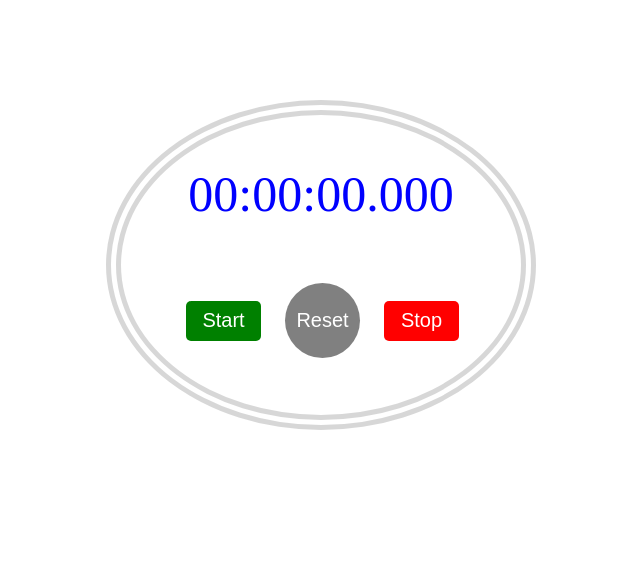
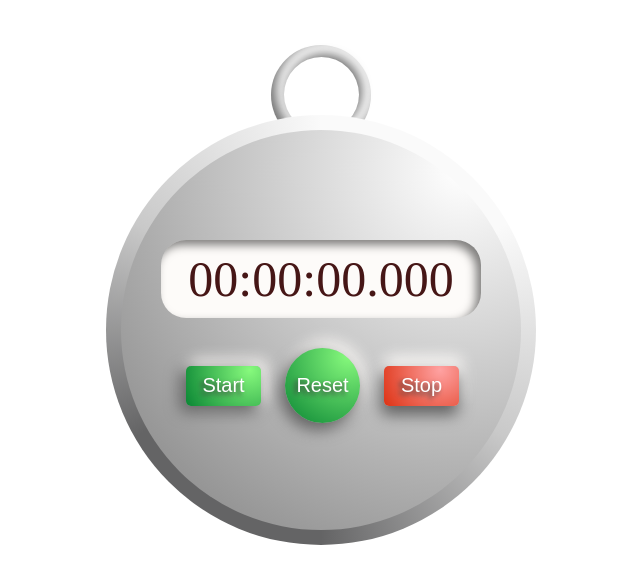
Before and after one commit to spiderbroo/stopWatchOnJS, a plain HTML site: page index.html in a window 1280 px wide. Shown: the whole page, without its empty margins (319-959 px from the left). Drawn offline with Linux system fonts and the light colour scheme.

Commit message:
style added

```diff
--- a/index.html
+++ b/index.html
@@ -8,6 +8,9 @@
 </head>
 
 <body>
+    <div id="sphere">
+        <div></div>
+    </div>
     <div class="container">
         <p class="clock"></p>
         <div class="btns">
--- a/script.js
+++ b/script.js
@@ -14,8 +14,7 @@ function displayClock() {
     let displayMinutes = (minutes < 10) ? '0' + minutes : minutes;
     let displaySeconds = (seconds < 10) ? '0' + seconds : seconds;
     let displayMilliseconds = (milliseconds < 10) ? '00' + milliseconds : (milliseconds < 100 && milliseconds >10) ? '0' + milliseconds : milliseconds;
-
-    clockDisplay.textContent = displayHours + ":" + displayMinutes + ":" + displaySeconds + "." + displayMilliseconds;
+    clockDisplay.textContent = `${displayHours}:${displayMinutes}:${displaySeconds}.${displayMilliseconds}`;
 
     time++;
 };
--- a/style.css
+++ b/style.css
@@ -1,17 +1,61 @@
 .container {
+    position: relative;
     margin: auto;
-    margin-top: 100px;
+    margin-top: 130px;
     width: 400px;
-    height: 300px;
-    border: 15px double rgba(161, 161, 161, 0.425);
+    height: 400px;
+    background: radial-gradient(circle at 85% 10%, white, grey);
     border-radius: 50%;
 }
-.clock {
+.container::before {
+    content: "";
+    position: absolute;
+    top: -15px;
+    bottom: -15px;
+    left: -15px;
+    right: -15px;
+    background: conic-gradient( rgb(250, 250, 250), rgb(250, 250, 250), rgb(201, 201, 201),   rgb(100, 100, 101), rgb(100, 100, 101), rgb(201, 201, 201), rgb(250, 250, 250));
+    border-radius: 50%;
+    z-index: -1;
+}
+#sphere {
+    position: absolute ;
+    left: 50%;
+    top: 45px;
+    transform: translate(-50%);
+    background-color: rgb(243, 243, 243);
+    border-radius: 50%;
+    height: 100px;
+    width: 100px;
+    z-index: -3;
+    box-shadow: inset 5px -5px 10px rgba(0,0,0,0.5);
+}
+#sphere div {
+    position: relative;
+    top: 12px;
+    margin: auto;
+    background-color: white;
+    border-radius: 50%;
+    height: 75px;
+    width: 75px;
+    z-index: 1;
+    box-shadow: 3px -3px 10px rgba(0,0,0,0.5);
+}
+
+
+p {
+    padding: 10px;
+    margin: 0 auto;
+    position: relative;
+    width: 300px;
+    background-color: rgb(253, 251, 249);
+    border-radius: 25px;
+    top: 110px;
+    text-align: center;
+    color: rgb(70, 22, 22);
     font-size: 50px;
-}
-p {
-    text-align: center;
-    color: blue;
+    box-shadow: inset -5px 5px 10px rgba(0,0,0,0.5);
+
 }
 button {
     width: 75px;
@@ -22,23 +66,34 @@ button {
     border: none;
     color: white;
     outline: none;
+    text-shadow: -3px 3px 5px rgb(65, 65, 65);
 }
 button:hover {
     cursor: pointer;
-    border: 2px solid black;
 }
 .btns {
+    top: 130px;
+    position: relative;
     width: 300px;
     margin-left: 55px;
 }
 .start {
     background-color: green;
+    background: radial-gradient(circle at 85% 10%, rgb(135, 250, 125), rgb(10, 134, 52));
+    box-shadow: -5px 5px 15px 1px rgb(97, 97, 97),
+                5px -5px 15px 1px rgb(253, 251, 249) ;
 }
 .stop {
     background-color: red;
+    background: radial-gradient(circle at 75% 10%, rgb(255, 162, 162), rgb(221, 50, 19));
+    box-shadow: -2px 8px 15px 1px rgb(97, 97, 97),
+                2px -8px 15px 1px rgb(253, 251, 249)  ;
 }
 .reset {
     background-color: grey;
     border-radius: 50%;
     height: 75px;
+    background: radial-gradient(circle at 85% 10%, rgb(135, 250, 125), rgb(10, 134, 52));
+    box-shadow: -4px 6px 15px 1px rgb(97, 97, 97),
+                4px -6px 15px 1px rgb(253, 251, 249)  ;
 }
```
